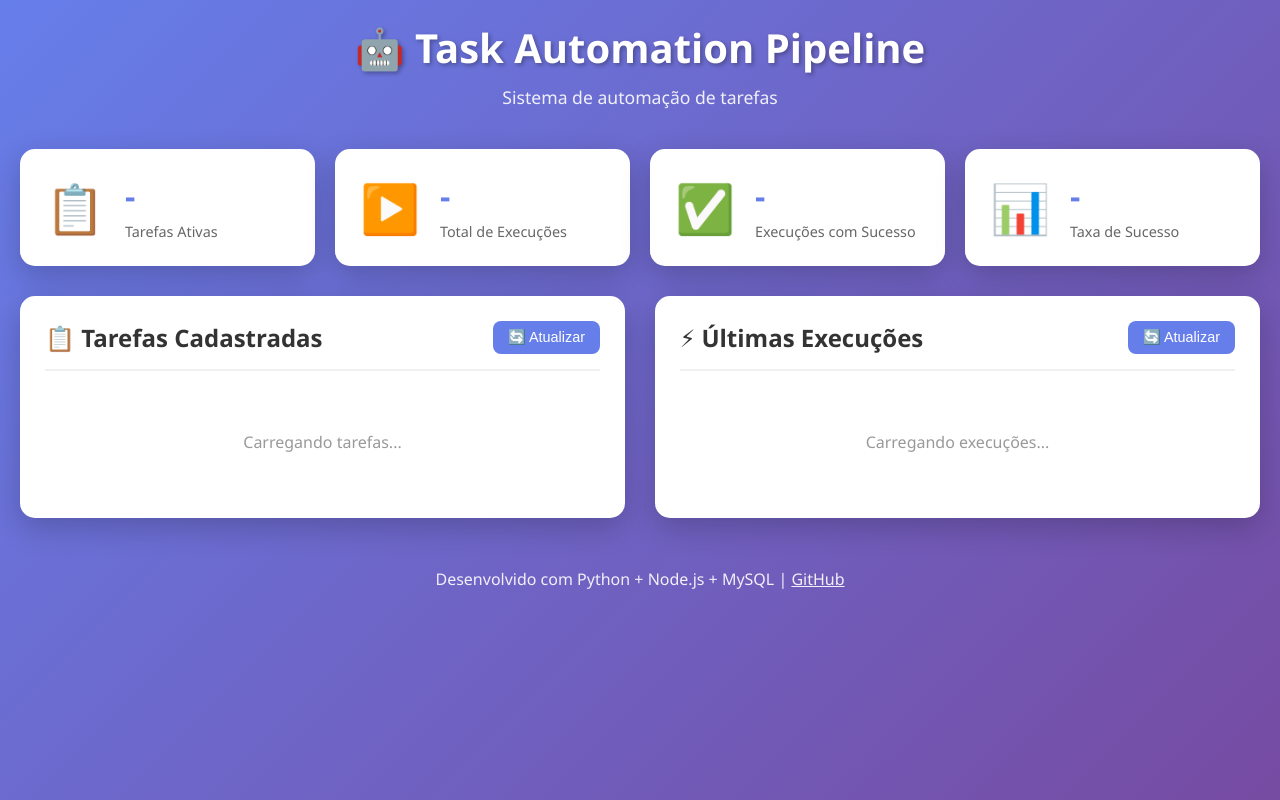
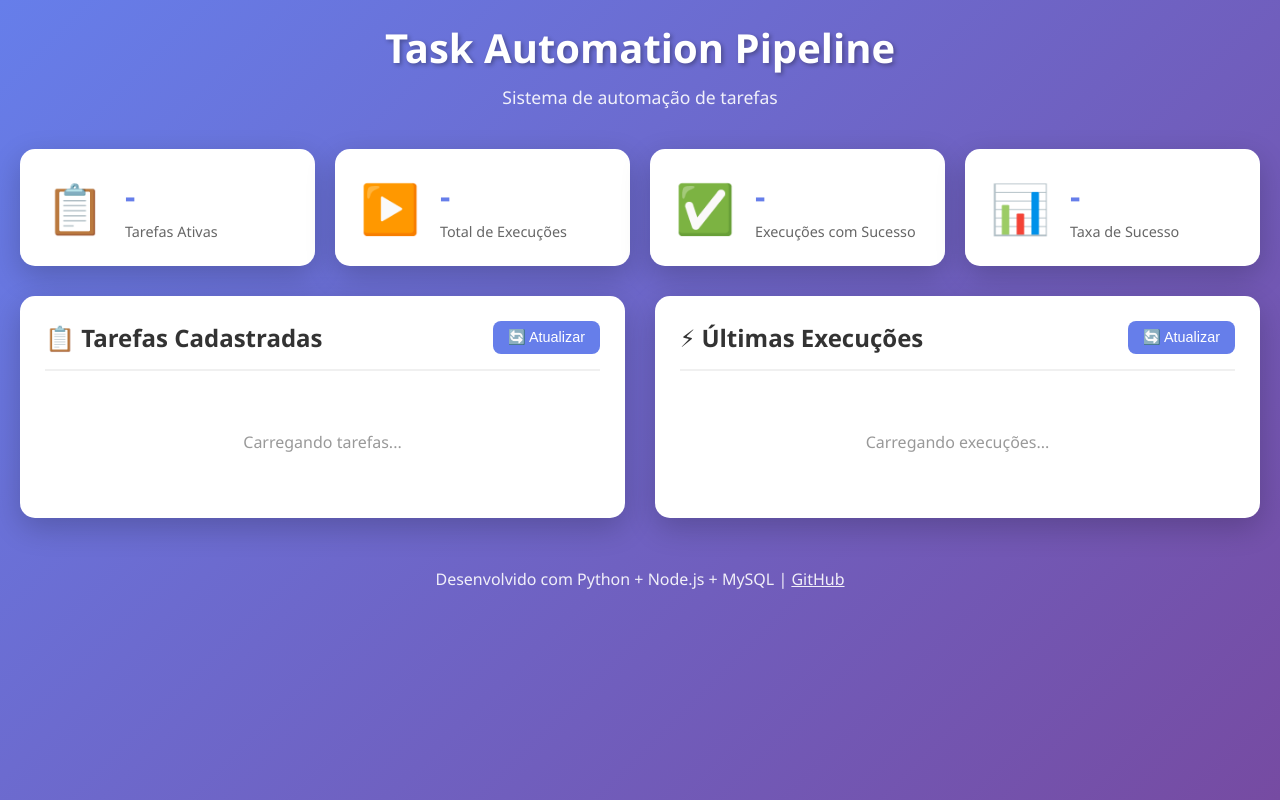
Before and after one commit to levisantos10/Task-automation-pipeline, a plain HTML site: page dashboard/index.html in a window 1280 px wide. Drawn offline with Linux system fonts and the light colour scheme; a script that the page names is missing.

Commit message:
Teste de Pipeline

```diff
--- a/dashboard/index.html
+++ b/dashboard/index.html
@@ -10,7 +10,7 @@
     <div class="container">
         <!-- Header -->
         <header>
-            <h1>🤖 Task Automation Pipeline</h1>
+            <h1>Task Automation Pipeline</h1>
             <p>Sistema de automação de tarefas</p>
         </header>
 
```
